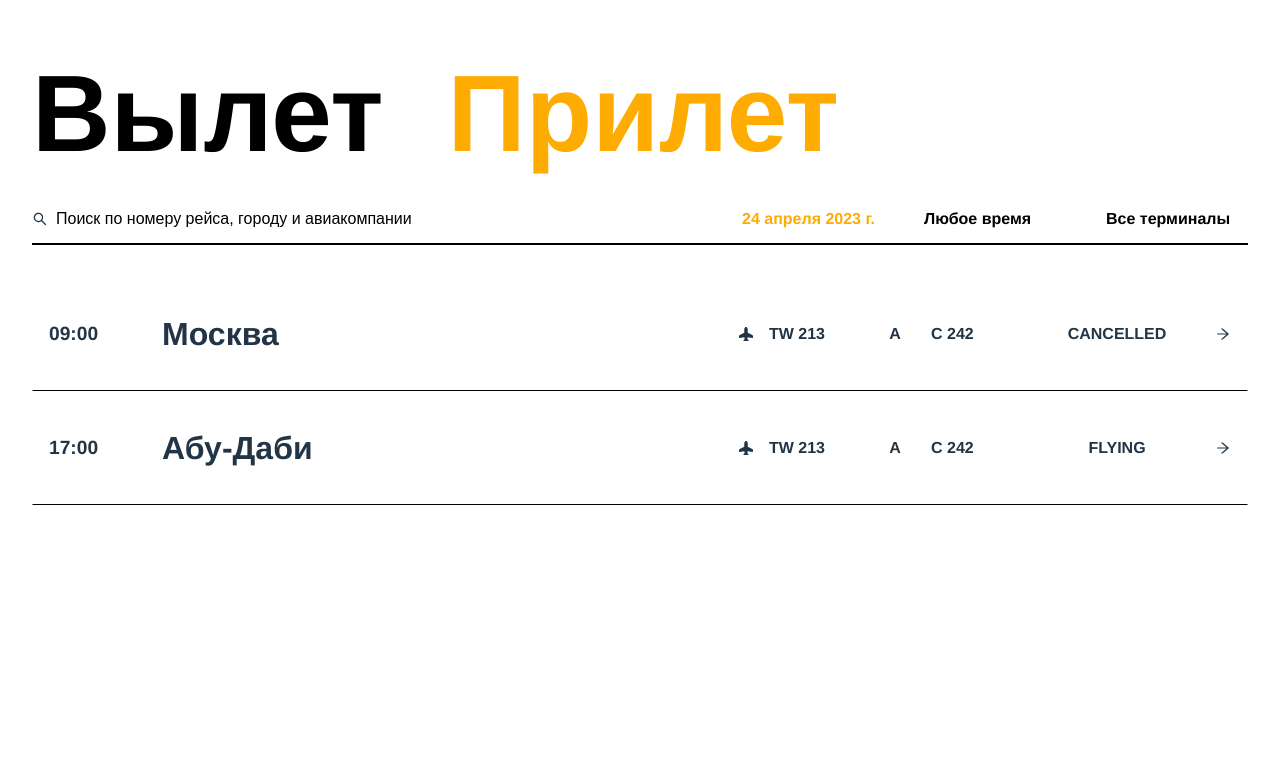
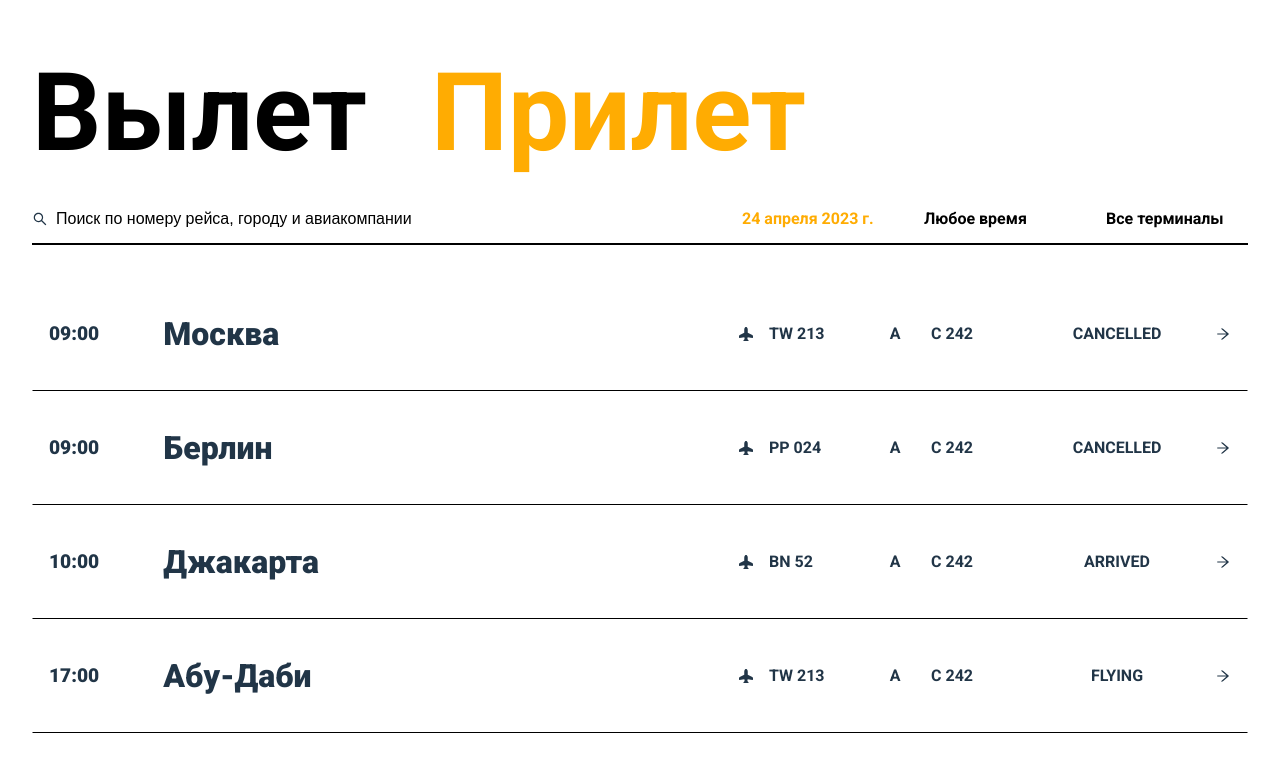
Before and after one commit to Daniellios/noum, a React (Vite) app: page /arrival in a window 1280 px wide. Shown: the top 772 px of the page. Built offline with nearby package versions, Linux system fonts and the light colour scheme.

Commit message:
chore: refactoring and adjusting

```diff
--- a/index.html
+++ b/index.html
@@ -3,6 +3,12 @@
   <head>
     <meta charset="UTF-8" />
     <link rel="icon" type="image/svg+xml" href="/vite.svg" />
+    <link rel="preconnect" href="https://fonts.googleapis.com" />
+    <link rel="preconnect" href="https://fonts.gstatic.com" crossorigin />
+    <link
+      href="https://fonts.googleapis.com/css2?family=Roboto:wght@100;300;400;500;700;900&display=swap"
+      rel="stylesheet"
+    />
     <meta name="viewport" content="width=device-width, initial-scale=1.0" />
     <title>Vite + React + TS</title>
   </head>
--- a/src/components/Filter/Filter.tsx
+++ b/src/components/Filter/Filter.tsx
@@ -42,7 +42,7 @@
   useEffect(() => {
     dispatch(
       changeBoardFilters({
-        query: debounceSearch.toLowerCase(),
+        query: debounceSearch,
         selected_date: selectDateValue,
         selected_terminal: selectTerminalValue,
         selected_time_range: selectTimeValue,
@@ -112,7 +112,7 @@
 
       <SelectWrapper isVisible={!isSearchButtonVisible}>
         <Select
-          value={selectDateValue}
+          value={boardFilters.selected_date}
           name="date"
           id="date"
           isDefaultValue={false}
@@ -120,7 +120,7 @@
         ></Select>
 
         <Select
-          value={selectTimeValue}
+          value={boardFilters.selected_time_range}
           name="timeSpan"
           isDefaultValue={selectTimeValue === "" ? true : false}
           id="time"
@@ -128,7 +128,7 @@
         ></Select>
 
         <Select
-          value={selectTerminalValue}
+          value={boardFilters.selected_terminal}
           isDefaultValue={selectTerminalValue === "ALL" ? true : false}
           name="terminal"
           id="terminal"
--- a/src/components/SearchSuggestion/SearchSuggestion.tsx
+++ b/src/components/SearchSuggestion/SearchSuggestion.tsx
@@ -5,7 +5,6 @@
   changeBoardFilters,
   currentBoardFilters,
   filterById,
-  selectDisplayedFlights,
   selectSuggestedFlights,
 } from "../../redux/slices/flightsSlice";
 import {
--- a/src/constants/data-placeholder.ts
+++ b/src/constants/data-placeholder.ts
@@ -22,6 +22,30 @@
     time: 9,
     flight_number: "TW 213",
     company: "Аэрофлот",
+    flight_status: "CANCELLED",
+    gate: "C 242",
+    terminal: "A",
+  },
+  {
+    id: nanoid(),
+    date: today,
+    city: "Джакарта",
+    direction: "arrival",
+    time: 10,
+    flight_number: "BN 52",
+    company: "Marine Air",
+    flight_status: "ARRIVED",
+    gate: "C 242",
+    terminal: "A",
+  },
+  {
+    id: nanoid(),
+    date: today,
+    city: "Берлин",
+    direction: "arrival",
+    time: 9,
+    flight_number: "PP 024",
+    company: "RT 5",
     flight_status: "CANCELLED",
     gate: "C 242",
     terminal: "A",
@@ -59,7 +83,7 @@
     flight_number: "TW 213",
     company: "Аэрофлот",
     flight_status: "ARRIVED",
-    gate: "C 242",
+    gate: "RS 229",
     terminal: "C",
   },
   {
@@ -83,7 +107,7 @@
     flight_number: "TW 213",
     company: "Аэрофлот",
     flight_status: "CANCELLED",
-    gate: "C 242",
+    gate: "X 242",
     terminal: "B",
   },
   {
@@ -179,7 +203,7 @@
   filters: {
     query: "",
     selected_date: today,
-    selected_time_range: [""],
+    selected_time_range: "",
     selected_terminal: "ALL",
   },
 };
--- a/src/helpers/convertToHourFormat.ts
+++ b/src/helpers/convertToHourFormat.ts
@@ -1,4 +1,4 @@
-import dayjs from "dayjs";
+import dayjs from "../utils/dayjs.config";
 
 export const convertHourFormat = (hour: number): string => {
   return dayjs().hour(hour).minute(0).format("HH:mm");
--- a/src/pages/Arrival.tsx
+++ b/src/pages/Arrival.tsx
@@ -1,13 +1,7 @@
-import Filter from "../components/Filter/Filter";
 import FlightsTable from "../components/FlightsTable/FlightsTable";
-import Navbar from "../components/Navbar/Navbar";
 
-const Arrival = () => {
-  return (
-    <>
-      <FlightsTable></FlightsTable>
-    </>
-  );
+const Arrival: React.FC = () => {
+  return <FlightsTable></FlightsTable>;
 };
 
 export default Arrival;
--- a/src/pages/Departure.tsx
+++ b/src/pages/Departure.tsx
@@ -1,11 +1,7 @@
 import FlightsTable from "../components/FlightsTable/FlightsTable";
 
-const Departure = () => {
-  return (
-    <>
-      <FlightsTable></FlightsTable>
-    </>
-  );
+const Departure: React.FC = () => {
+  return <FlightsTable></FlightsTable>;
 };
 
 export default Departure;
--- a/src/pages/Error.tsx
+++ b/src/pages/Error.tsx
@@ -1,6 +1,6 @@
 import React from "react";
 
-const Error = () => {
+const Error: React.FC = () => {
   return <h1>Ошибка, такой страницы не существует</h1>;
 };
 
--- a/src/pages/Flight.tsx
+++ b/src/pages/Flight.tsx
@@ -1,7 +1,6 @@
-import React from "react";
 import { useParams } from "react-router-dom";
 
-const Flight = () => {
+const Flight: React.FC = () => {
   const params = useParams();
 
   const { id } = params;
--- a/src/redux/slices/flightsSlice.ts
+++ b/src/redux/slices/flightsSlice.ts
@@ -1,14 +1,16 @@
 import { createSlice } from "@reduxjs/toolkit";
 import type { PayloadAction } from "@reduxjs/toolkit";
+
+import { flightBoard } from "../../constants/data-placeholder";
+import { convertHourFormat } from "../../helpers/convertToHourFormat";
+import dayjs from "../../utils/dayjs.config";
+import { RootState } from "../store";
 import {
   Direction,
   IFlight,
   IFlightBoard,
   IFlightBoardFilters,
 } from "types/data";
-import { flightBoard } from "../../constants/data-placeholder";
-import { RootState } from "redux/store";
-import { convertHourFormat } from "../../helpers/convertToHourFormat";
 
 const initialState: IFlightBoard = flightBoard;
 
@@ -69,9 +71,15 @@
 
       filteredFlights = state.flights.filter(
         (flight) =>
-          flight.city.toLowerCase().includes(state.filters.query) ||
-          flight.company.toLowerCase().includes(state.filters.query) ||
-          flight.flight_number.toLowerCase().includes(state.filters.query)
+          flight.city
+            .toLowerCase()
+            .includes(state.filters.query.toLowerCase()) ||
+          flight.company
+            .toLowerCase()
+            .includes(state.filters.query.toLowerCase()) ||
+          flight.flight_number
+            .toLowerCase()
+            .includes(state.filters.query.toLowerCase())
       );
       state.suggested_flights = filteredFlights;
     },
@@ -100,9 +108,9 @@
 } = flightSlice.actions;
 
 export const selectDisplayedFlights = (state: RootState) =>
-  state.flightBoard.flights.filter(
-    (flight) => flight.direction === state.flightBoard.board_type
-  );
+  state.flightBoard.flights
+    .filter((flight) => flight.direction === state.flightBoard.board_type)
+    .sort((a, b) => +dayjs(a.time) - +dayjs(b.time));
 
 export const selectSuggestedFlights = (state: RootState) =>
   state.flightBoard.suggested_flights.filter(
--- a/src/styles/globalStyles.ts
+++ b/src/styles/globalStyles.ts
@@ -34,7 +34,7 @@
   body {
     margin: 0;
     padding: 0;
-    font-family: Open-Sans, Helvetica, Sans-Serif;
+    font-family: 'Roboto', sans-serif;
   }
 `;
 
--- a/tsconfig.json
+++ b/tsconfig.json
@@ -15,10 +15,7 @@
     "isolatedModules": true,
     "noEmit": true,
     "jsx": "react-jsx",
-    "baseUrl": ".",
-    "paths": {
-      "*": ["./src/*"]
-    }
+    "baseUrl": "src"
   },
   "include": [
     "src/**/*.ts",
```
